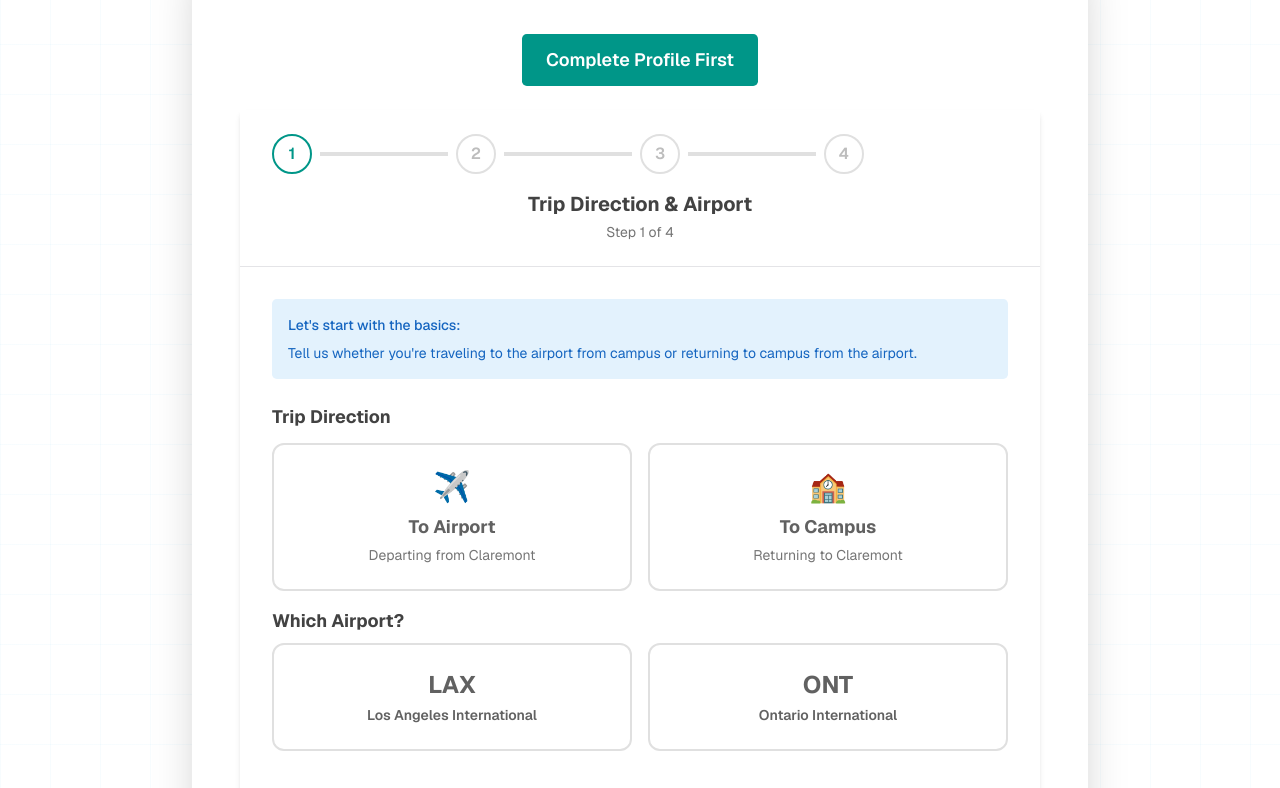
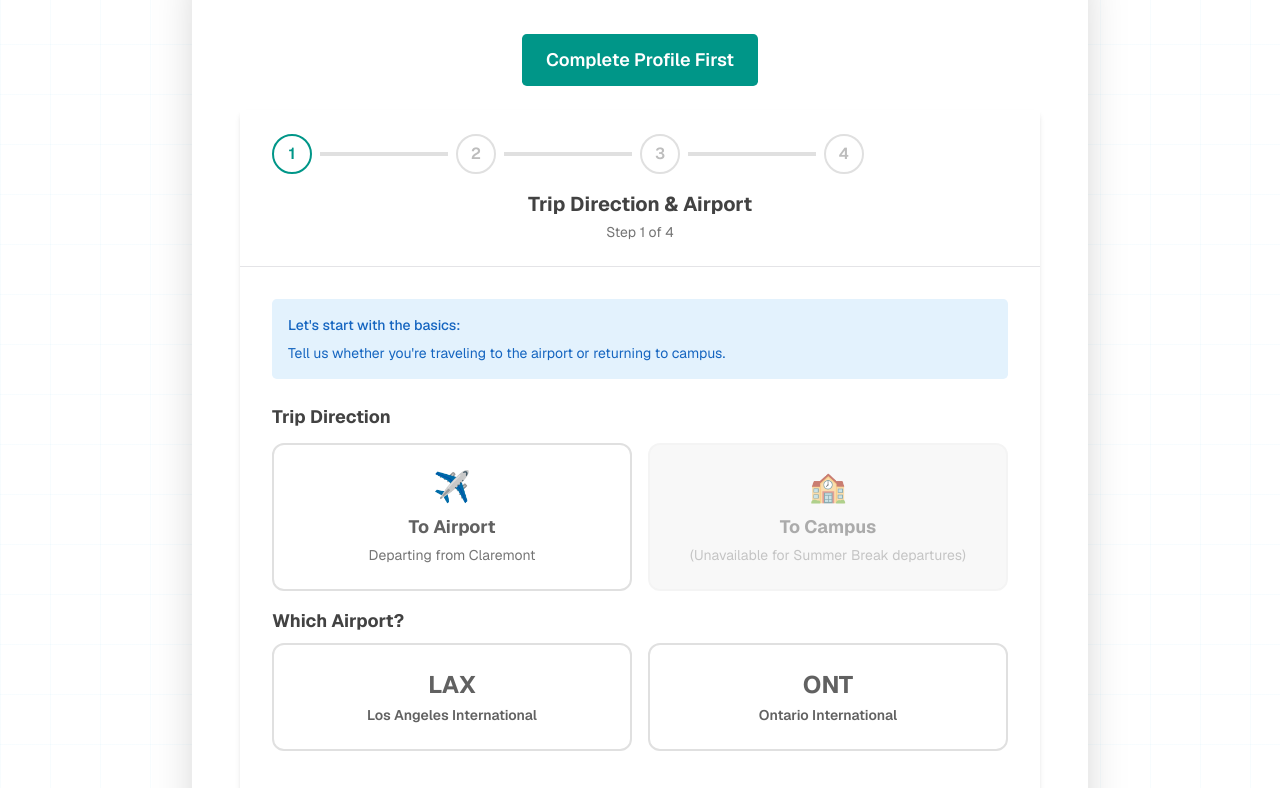
Before and after one commit to p-ickup/frontend, a Next.js app: page /matchForm in a window 1280 px wide. Shown: the part 410-1198 px from the top of the page. Built offline with nearby package versions, Linux system fonts and the light colour scheme; no server answers.

Commit message:
disabled to campus

```diff
--- a/src/components/forms/FlightForm.tsx
+++ b/src/components/forms/FlightForm.tsx
@@ -1005,8 +1005,8 @@ export default function FlightForm({
                     Let&apos;s start with the basics:
                   </p>
                   <p>
-                    Tell us whether you&apos;re traveling to the airport from
-                    campus or returning to campus from the airport.
+                    Tell us whether you&apos;re traveling to the airport or
+                    returning to campus.
                   </p>
                 </div>
 
@@ -1041,25 +1041,30 @@ export default function FlightForm({
                       </button>
                       <button
                         type="button"
-                        onClick={() => setTripType(false)}
-                        className={`rounded-xl border-2 p-6 text-center transition-all ${
-                          tripType === false
-                            ? 'border-teal-500 bg-teal-50'
-                            : 'border-gray-300 bg-white hover:border-gray-400'
-                        }`}
+                        // onClick={() => setTripType(false)}
+                        // className={`rounded-xl border-2 p-6 text-center transition-all ${
+                        //   tripType === false
+                        //     ? 'border-teal-500 bg-teal-50'
+                        //     : 'border-gray-300 bg-white hover:border-gray-400'
+                        // }`}
+                        disabled
+                        aria-disabled="true"
+                        className="cursor-not-allowed rounded-xl border-2 border-gray-200 bg-gray-100 p-6 text-center opacity-60"
                       >
                         <div className="mb-2 text-3xl">🏫</div>
-                        <div
+                        {/* <div
                           className={`text-lg font-bold ${
                             tripType === false
                               ? 'text-teal-700'
                               : 'text-gray-700'
                           }`}
-                        >
+                        > */}
+                        <div className="text-lg font-bold text-gray-600">
                           To Campus
                         </div>
-                        <div className="mt-1 text-sm text-gray-600">
-                          Returning to Claremont
+                        <div className="mt-1 text-sm text-gray-500">
+                          (Unavailable for Summer Break departures)
+                          {/* Returning to Claremont */}
                         </div>
                       </button>
                     </div>
```
